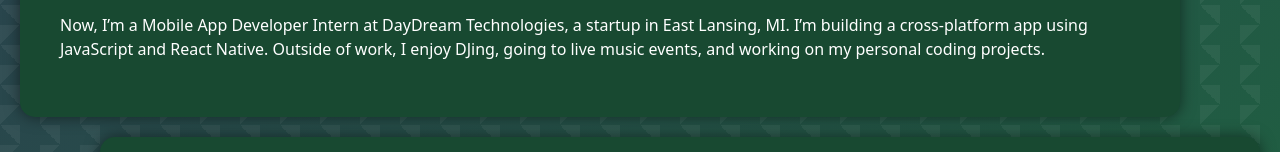
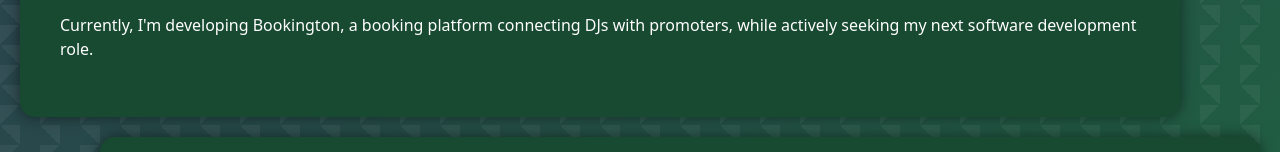
Before and after one commit to jackbaldwin24/jackbaldwin24.github.io, a website: page index.html in a window 1280 px wide. Shown: the part 455-607 px from the top of the page. Drawn offline with nearby package versions, Linux system fonts and the light colour scheme.

Commit message:
update bio

```diff
--- a/index.html
+++ b/index.html
@@ -80,10 +80,7 @@
         TypeScript, React, and C#.
       </p>
       <p>
-        Now, I’m a Mobile App Developer Intern at DayDream Technologies, a
-        startup in East Lansing, MI. I’m building a cross-platform app using
-        JavaScript and React Native. Outside of work, I enjoy DJing, going to
-        live music events, and working on my personal coding projects.
+        Currently, I'm developing Bookington, a booking platform connecting DJs with promoters, while actively seeking my next software development role.
       </p>
     </section>
 
```
